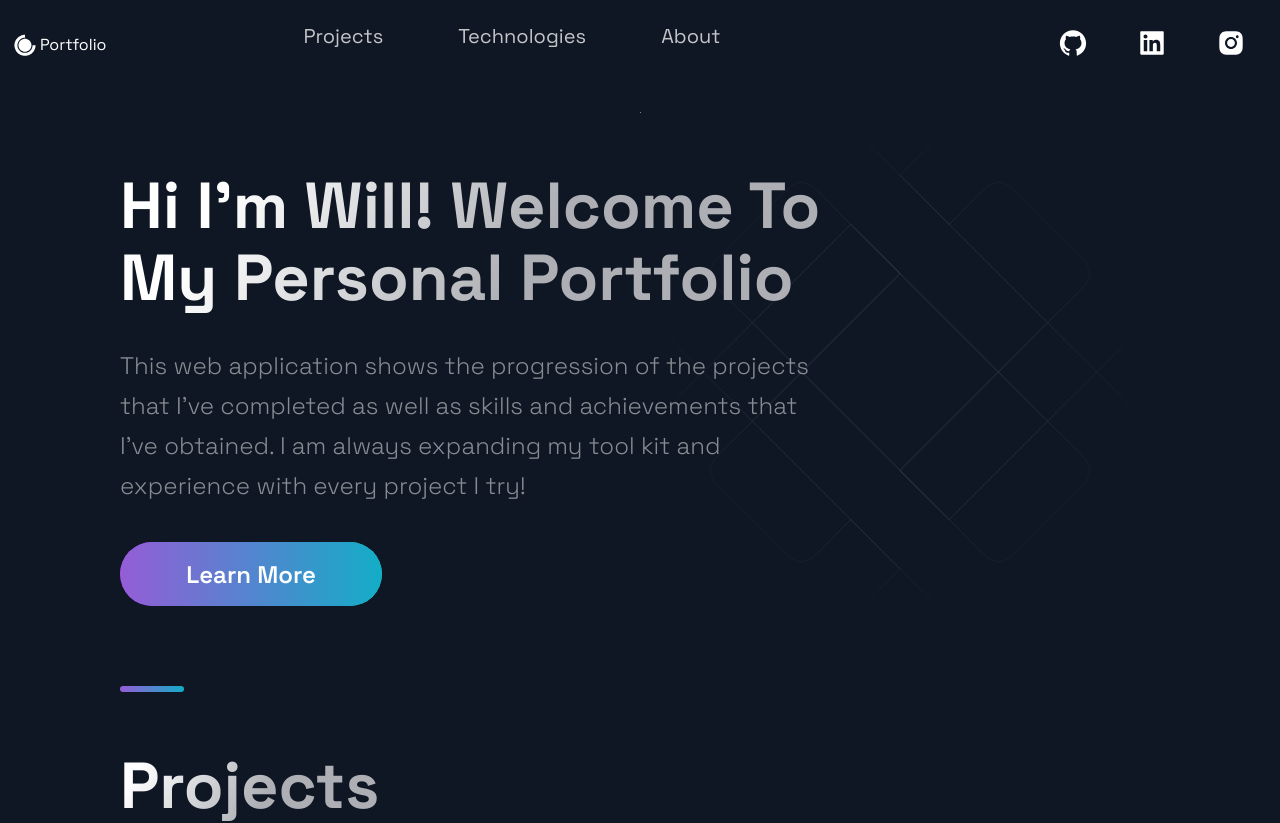
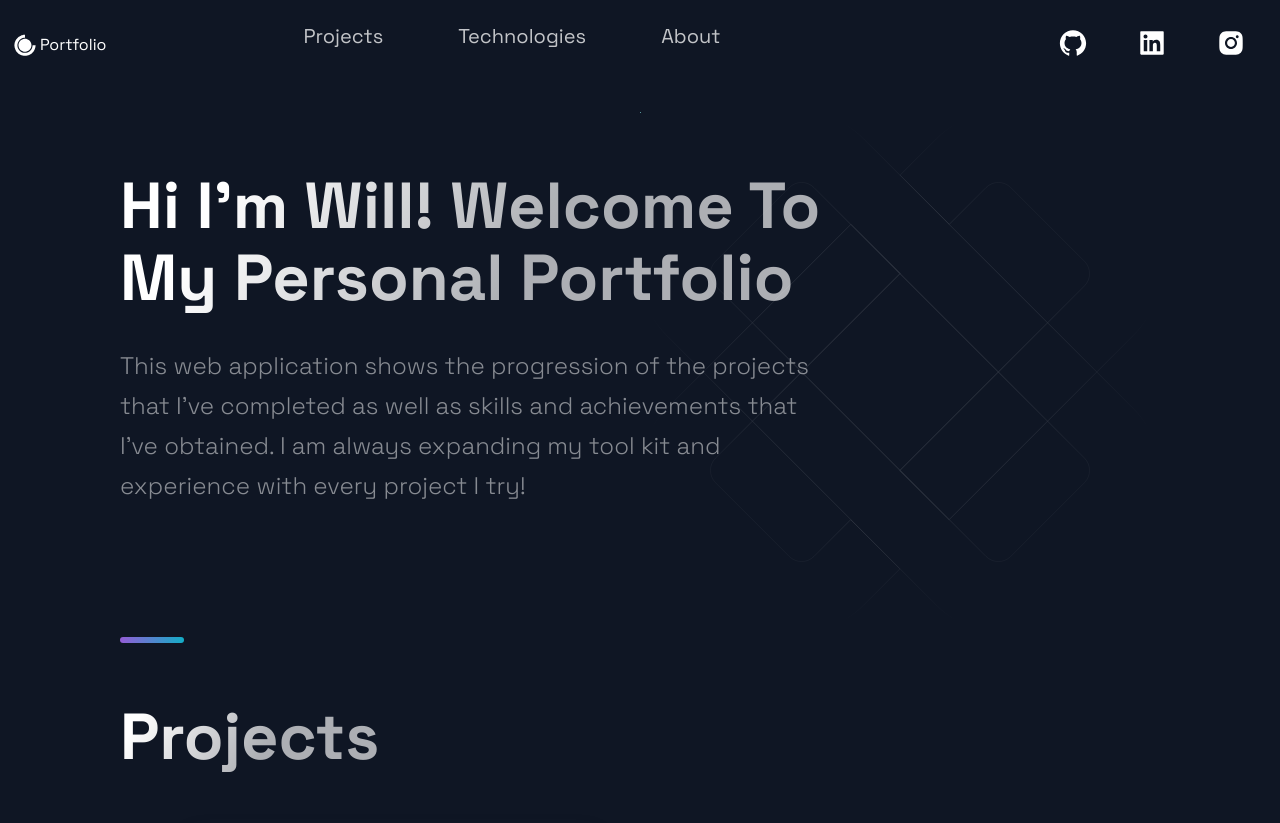
Before and after one commit to willtham1/React_Portfolio-, a Next.js app: page / in a window 1280 px wide. Shown: the top 823 px of the page. Built offline with nearby package versions, Linux system fonts and the light colour scheme.

Commit message:
removed button

```diff
--- a/src/components/Hero/Hero.js
+++ b/src/components/Hero/Hero.js
@@ -15,7 +15,7 @@ const Hero = (props) => (
         <SectionText>
         This web application shows the progression of the projects that I've completed as well as skills and achievements that I've obtained. I am always expanding my tool kit and experience with every project I try!
         </SectionText>
-        <Button onClick={props.handleClick}>Learn More</Button>
+
       </LeftSection>
     </Section>
   </>
```
